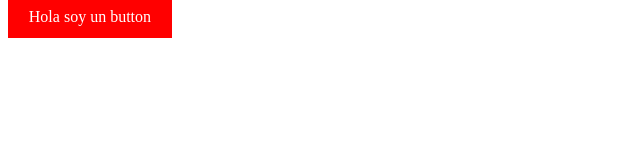
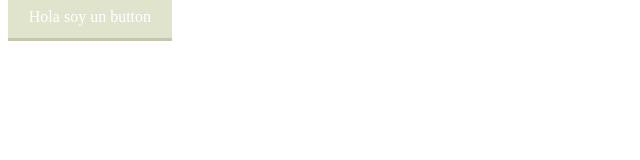
Before and after one commit to edinsoncs/jquery-flatui, a plain HTML site: page index.html in a window 1280 px wide. Shown: the whole page, without its empty margins (0-640 px from the left). Drawn offline with nearby package versions, Linux system fonts and the light colour scheme.

Commit message:
in fixes

```diff
--- a/index.html
+++ b/index.html
@@ -13,7 +13,7 @@
 
 
 	<script>
-		$("a").flat('red', 'a');
+		$("a").flat('flatuno', 'a');
 	</script>
 </body>
 </html>
--- a/jquery.flat.js
+++ b/jquery.flat.js
@@ -4,18 +4,13 @@
 $.fn.flat = function(color, a){
 	var recept = color;
 	var receptIn = a;
-	function colorsFlats(hex) {
-		var n = hex;
-		var s = n;
-		console.log(s);
-	}
-	function inColor() {
-		colorsFlats({
-			'Colors': [
-						'#E0E4CC','#D6DAC2','#7BB0A6','#92F22A',
+	var shadows;
+
+	function inColor(select) {
+		var colors = ['#E0E4CC','#D6DAC2','#7BB0A6','#92F22A',
 						'#64DDBB','#7CEECE','#8F6F40','#6F532A','#523D1F','#A0B58D',
 						'#A19C69','#FD5B03','#63393E','#3C3741','#8C7E51','#54573A',
-						'#54573A','#8C7E51','#54573A','#F04903','#FF7416','#F29B34',
+						'#8C7E51','#54573A','#F04903','#FF7416','#F29B34',
 						'#D33257','#3D8EB9','#71BA51','#FEC606','#E75926','#EB6361',
 						'#EBBD63','#6C8784','#45362E','#87766C','#25373D','#CF000F',
 						'#E3000E','#E6DCDB','#D2D7D3','#E7E7E7','#282830','#BADA55',
@@ -24,14 +19,23 @@ $.fn.flat = function(color, a){
 						'#FACA9B','#FDD09F','#E7DF86','#C0BA78','#AAB69B','#9E906E',
 						'#9684A3','#8870FF','#888888','#897FBA','#8870FF','#2C82C9',
 						'#2CC990','#EEE657','#FCB941','#FC6042','#3E4651','#F1654C',
-						'#00B5B5','#D4D4D4'
-					  ]
-		});
+						'#00B5B5','#D4D4D4'];
+		shadows = ['0 3px #C3C7AE', '0 4px red'];
+		var inFind = select;
+		if(inFind == 'flatuno'){
+			var x =	colors[0];
+			var t = shadows[0];
+			return x;
+		}
+
 	}
+
 	inColor();
-	if(recept == 'red' || receptIn == 'a') {
+
+	if(recept == 'flatuno' || receptIn == 'a') {
 		this.css({
-			'background':'red',
+			'background': inColor('flatuno'),
+			'box-shadow': shadows[0],
 			'color':'white',
 			'padding':'0.8em 1.3em',
 			'text-decoration':'none',
```
